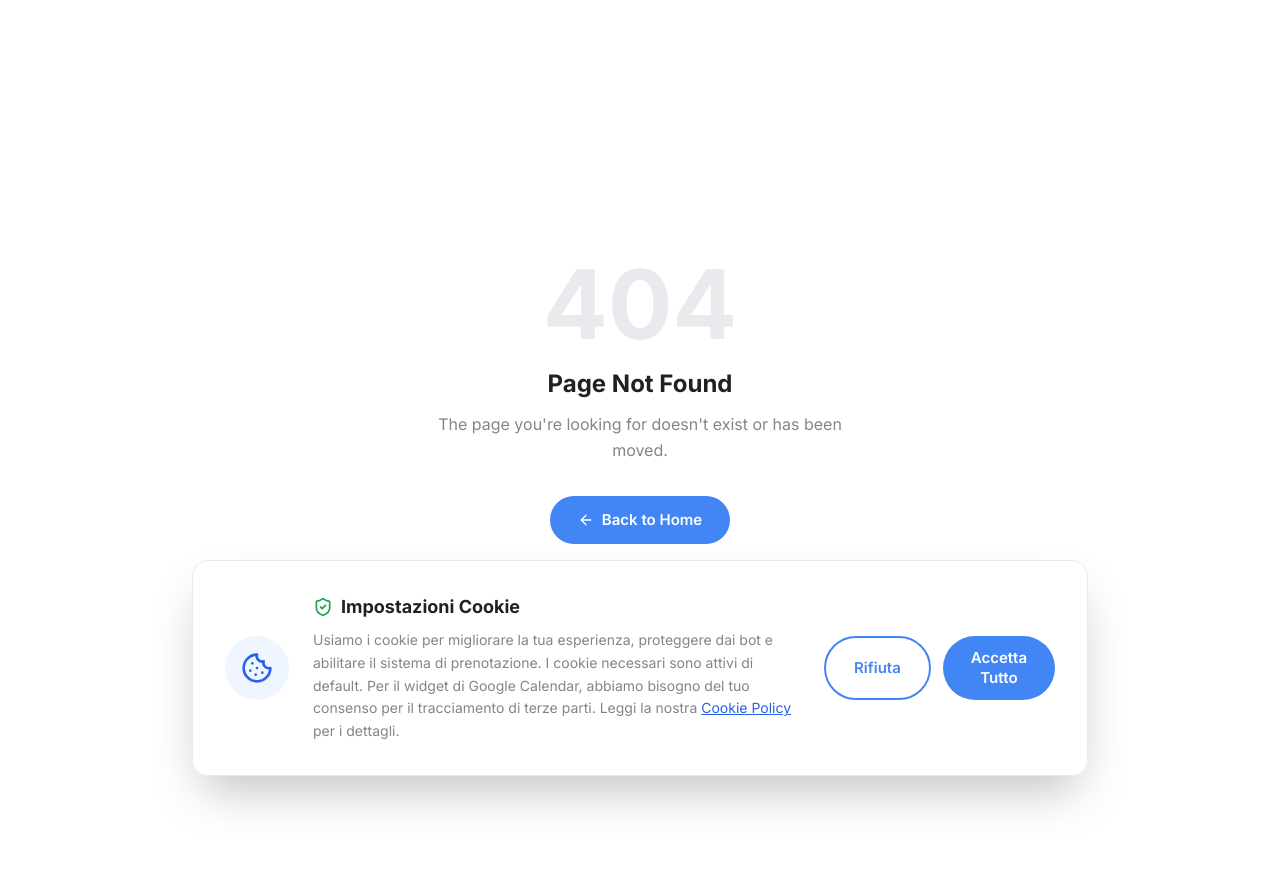
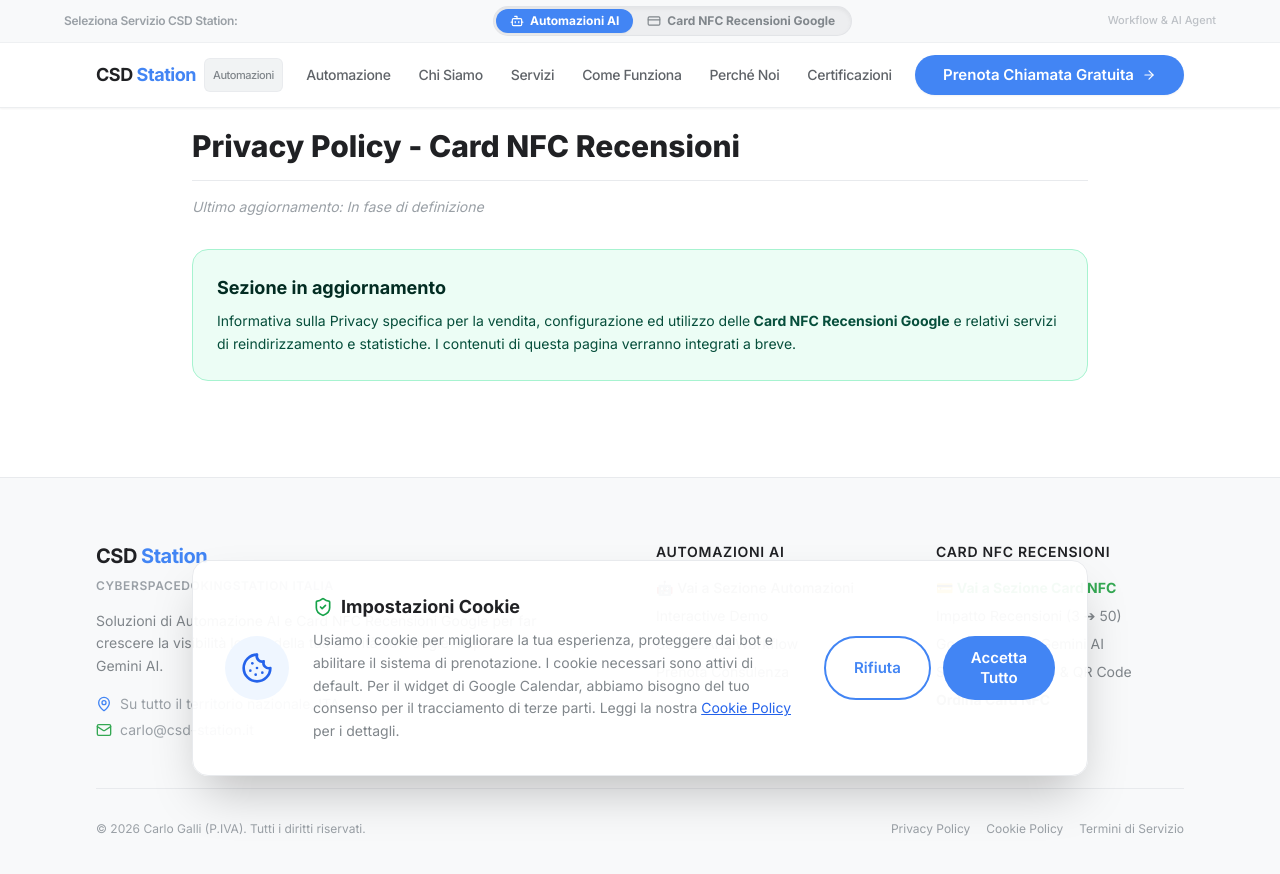
Before and after one commit to TheRealGalli/csd.station.italia, a React (Vite) app: page /nfc/privacy-policy in a window 1280 px wide. Shown: the top 874 px of the page. Before the commit the page ends 800 px from the top, so only its background shows below. Built offline with nearby package versions, Linux system fonts and the light colour scheme; the HTML template or start-up script is replaced by a standard one.

Commit message:
Aggiornamento TOS, Privacy Policy GDPR e sezioni dinamiche Automazioni/NFC

```diff
--- a/src/App.tsx
+++ b/src/App.tsx
@@ -3,6 +3,8 @@
 import NotFound from "./pages/NotFound";
 import PrivacyPolicy from "./pages/PrivacyPolicy";
 import TermsOfService from "./pages/TermsOfService";
+import NfcPrivacyPolicy from "./pages/NfcPrivacyPolicy";
+import NfcTermsOfService from "./pages/NfcTermsOfService";
 import { CookiePolicy } from "./pages/CookiePolicy";
 import { CookieBanner } from "./components/CookieBanner";
 
@@ -17,6 +19,10 @@
         <Route path="/" element={<Index />} />
         <Route path="/privacy-policy" element={<PrivacyPolicy />} />
         <Route path="/terms-of-service" element={<TermsOfService />} />
+        <Route path="/nfc/privacy-policy" element={<NfcPrivacyPolicy />} />
+        <Route path="/nfc/terms-of-service" element={<NfcTermsOfService />} />
+        <Route path="/privacy-policy-nfc" element={<NfcPrivacyPolicy />} />
+        <Route path="/terms-of-service-nfc" element={<NfcTermsOfService />} />
         <Route path="/cookie-policy" element={<CookiePolicy />} />
         <Route path="*" element={<NotFound />} />
       </Routes>
--- a/src/components/Footer.tsx
+++ b/src/components/Footer.tsx
@@ -6,9 +6,12 @@
   const currentYear = new Date().getFullYear();
   const location = useLocation();
   const isHomePage = location.pathname === "/";
-  const { setMode } = useSiteMode();
+  const { mode, setMode } = useSiteMode();
 
   const getHref = (href: string) => (isHomePage ? href : `/${href}`);
+  const privacyPolicyHref = mode === "nfc" ? "/nfc/privacy-policy?mode=nfc" : "/privacy-policy?mode=automazioni";
+  const termsOfServiceHref = mode === "nfc" ? "/nfc/terms-of-service?mode=nfc" : "/terms-of-service?mode=automazioni";
+  const cookiePolicyHref = isHomePage ? `/cookie-policy?mode=${mode}` : `/cookie-policy?mode=${mode}`;
 
   return (
     <footer className="border-t border-gray-200 bg-gray-50" id="footer">
@@ -97,13 +100,13 @@
             © {currentYear} Carlo Galli (P.IVA). Tutti i diritti riservati.
           </p>
           <div className="flex items-center gap-4 text-xs text-gray-500">
-            <Link to="/privacy-policy" className="hover:text-gray-700 transition-colors">
+            <Link to={privacyPolicyHref} className="hover:text-gray-700 transition-colors">
               Privacy Policy
             </Link>
-            <Link to="/cookie-policy" className="hover:text-gray-700 transition-colors">
+            <Link to={cookiePolicyHref} className="hover:text-gray-700 transition-colors">
               Cookie Policy
             </Link>
-            <Link to="/terms-of-service" className="hover:text-gray-700 transition-colors">
+            <Link to={termsOfServiceHref} className="hover:text-gray-700 transition-colors">
               Termini di Servizio
             </Link>
           </div>
--- /dev/null
+++ b/src/pages/NfcPrivacyPolicy.tsx
@@ -0,0 +1,34 @@
+import { Header } from "@/components/Header";
+import { Footer } from "@/components/Footer";
+
+const NfcPrivacyPolicy = () => {
+  return (
+    <div className="min-h-screen bg-white flex flex-col">
+      <Header />
+      <main className="flex-grow pt-32 pb-16 px-6 lg:px-8">
+        <div className="max-w-4xl mx-auto prose prose-emerald prose-sm sm:prose-base lg:prose-lg text-gray-700">
+          <h1 className="text-3xl font-extrabold text-gray-900 mb-4 border-b pb-4">
+            Privacy Policy - Card NFC Recensioni
+          </h1>
+          <p className="text-sm text-gray-500 mb-8 italic">
+            Ultimo aggiornamento: In fase di definizione
+          </p>
+
+          <div className="bg-emerald-50 border border-emerald-200 rounded-2xl p-6 mb-8 text-emerald-900">
+            <h2 className="text-lg font-bold text-emerald-950 mt-0 mb-2">
+              Sezione in aggiornamento
+            </h2>
+            <p className="text-sm leading-relaxed mb-0">
+              Informativa sulla Privacy specifica per la vendita, configurazione ed utilizzo delle
+              <strong> Card NFC Recensioni Google</strong> e relativi servizi di reindirizzamento e statistiche.
+              I contenuti di questa pagina verranno integrati a breve.
+            </p>
+          </div>
+        </div>
+      </main>
+      <Footer />
+    </div>
+  );
+};
+
+export default NfcPrivacyPolicy;
--- /dev/null
+++ b/src/pages/NfcTermsOfService.tsx
@@ -0,0 +1,34 @@
+import { Header } from "@/components/Header";
+import { Footer } from "@/components/Footer";
+
+const NfcTermsOfService = () => {
+  return (
+    <div className="min-h-screen bg-white flex flex-col">
+      <Header />
+      <main className="flex-grow pt-32 pb-16 px-6 lg:px-8">
+        <div className="max-w-4xl mx-auto prose prose-emerald prose-sm sm:prose-base lg:prose-lg text-gray-700">
+          <h1 className="text-3xl font-extrabold text-gray-900 mb-4 border-b pb-4">
+            Termini di Servizio - Card NFC Recensioni
+          </h1>
+          <p className="text-sm text-gray-500 mb-8 italic">
+            Ultimo aggiornamento: In fase di definizione
+          </p>
+
+          <div className="bg-emerald-50 border border-emerald-200 rounded-2xl p-6 mb-8 text-emerald-900">
+            <h2 className="text-lg font-bold text-emerald-950 mt-0 mb-2">
+              Sezione in aggiornamento
+            </h2>
+            <p className="text-sm leading-relaxed mb-0">
+              Termini di Servizio specifici per l'acquisto, la fornitura e l'utilizzo delle
+              <strong> Card NFC Recensioni Google</strong> e relativi servizi di supporto e reportistica.
+              I contenuti di questa pagina verranno integrati a breve.
+            </p>
+          </div>
+        </div>
+      </main>
+      <Footer />
+    </div>
+  );
+};
+
+export default NfcTermsOfService;
--- a/src/pages/PrivacyPolicy.tsx
+++ b/src/pages/PrivacyPolicy.tsx
@@ -42,7 +42,7 @@
           <ul>
             <li><strong>Dati forniti volontariamente dall'utente per la prenotazione:</strong> Quando prenoti una consulenza gratuita tramite il modulo di prenotazione basato su Google Calendar, che è integrato o linkato dal nostro sito (<code>csd-station.it</code>), ma gestito tramite l'infrastruttura Google Workspace di <code>csd-station.com</code> (CyberSpaceDokingStation LLC), raccogliamo il tuo nome, cognome, indirizzo email e qualsiasi altra informazione che scegli di fornire nel campo note o richiesta.</li>
             <li><strong>Dati raccolti tramite comunicazioni successive:</strong> Dopo la prenotazione, potremmo raccogliere ulteriori dati personali tramite comunicazioni via email (utilizzando sia <code>carlo@csd-station.it</code> che <code>carlo@csd-station.com</code> su Gmail), moduli Google (Google Forms) o fogli di calcolo (Google Sheets) per la gestione delle consulenze, la profilazione delle esigenze e l'erogazione dei nostri servizi. Questi dati possono includere informazioni relative alle tue esigenze professionali, dettagli del progetto e altri dati pertinenti alla nostra collaborazione.</li>
-            <li><strong>Dati raccolti da fonti pubbliche per finalità di contatto (B2B):</strong> Raccogliamo dati professionali pubblicamente accessibili (come nomi, email aziendali, numeri di telefono e URL di siti web) tramite piattaforme come Google Maps o siti web aziendali. Questi dati vengono utilizzati esclusivamente per l'invio di proposte di consulenza personalizzate.</li>
+            <li><strong>Dati raccolti da fonti pubbliche per finalità di contatto (B2B):</strong> Raccogliamo dati professionali pubblicamente accessibili (come nomi, email aziendali, numeri di telefono e URL di siti web) tramite piattaforme pubbliche quali Google Maps o registri aziendali. Questi dati vengono utilizzati esclusivamente per l'invio di proposte di consulenza e soluzioni automatizzate personalizzate a soggetti B2B.</li>
             <li><strong>Dati di navigazione e cookie:</strong> Anche se il nostro sito è statico, l'integrazione di servizi di terze parti come Google Calendar e l'eventuale utilizzo di strumenti di analisi (se attivati) possono comportare la raccolta di dati di navigazione e l'installazione di cookie sul tuo dispositivo. Per maggiori dettagli, consulta la nostra <strong>Cookie Policy</strong>.</li>
           </ul>
 
@@ -51,8 +51,8 @@
           <ul>
             <li><strong>Gestione delle prenotazioni:</strong> Per gestire e confermare le tue prenotazioni di consulenza gratuita, anche se la prenotazione avviene tramite l'infrastruttura di <code>csd-station.com</code>.</li>
             <li><strong>Comunicazioni e assistenza:</strong> Per contattarti in merito alle tue prenotazioni, rispondere alle tue richieste e fornirti assistenza, utilizzando le email <code>carlo@csd-station.it</code> e <code>carlo@csd-station.com</code>.</li>
-            <li><strong>Erogazione dei servizi:</strong> Per comprendere le tue esigenze e fornirti i servizi richiesti, anche attraverso l'utilizzo di strumenti e funzionalità di Google Workspace (gestiti tramite <code>csd-station.com</code>), inclusi form, analisi di dati e, se del caso, funzionalità di intelligenza artificiale per ottimizzare l'offerta.</li>
-            <li><strong>Analisi e Proposta Commerciale Personalizzata:</strong> Utilizziamo i dati pubblici raccolti per analizzare la presenza digitale dei potenziali clienti tramite strumenti di intelligenza artificiale integrati in Google Workspace, al fine di generare comunicazioni di primo contatto pertinenti e di valore professionale.</li>
+            <li><strong>Erogazione dei servizi:</strong> Per comprendere le tue esigenze e fornirti i servizi richiesti, anche attraverso l'utilizzo di strumenti e funzionalità dell'ambiente Google Workspace, Google Apps Script e Google Cloud Platform (gestiti tramite <code>csd-station.com</code>), inclusi form, analisi di dati e funzionalità di intelligenza artificiale per ottimizzare l'offerta.</li>
+            <li><strong>Analisi e Proposta Commerciale Personalizzata (Cold Outreach B2B):</strong> Utilizziamo i dati pubblici raccolti per analizzare la presenza digitale dei potenziali clienti professionali tramite strumenti di intelligenza artificiale integrati nell'ecosistema Google Workspace, Google Apps Script e Google Cloud Platform, al fine di generare comunicazioni di primo contatto pertinenti e di valore. Tale contatto è sempre accompagnato da un'informativa chiara al primo invio e da un'opzione di opt-out immediato e semplificato.</li>
             <li><strong>Adempimento di obblighi legali:</strong> Per adempiere a qualsiasi obbligo legale o regolamentare applicabile alla nostra attività italiana.</li>
           </ul>
 
@@ -61,19 +61,19 @@
           <ul>
             <li><strong>Esecuzione di misure precontrattuali o contrattuali:</strong> Il trattamento è necessario per dare seguito alla tua richiesta di prenotazione e per fornirti i servizi richiesti (Art. 6, par. 1, lett. b) GDPR).</li>
             <li><strong>Consenso:</strong> Per l'installazione di cookie non essenziali e, in alcuni casi, per specifiche finalità di marketing o profilazione, richiederemo il tuo consenso esplicito (Art. 6, par. 1, lett. a) GDPR).</li>
-            <li><strong>Interesse legittimo:</strong> Il trattamento è necessario per il perseguimento del nostro legittimo interesse a gestire e migliorare i nostri servizi, a prevenire frodi e a garantire la sicurezza delle nostre operazioni, sempre nel rispetto dei tuoi diritti e libertà fondamentali (Art. 6, par. 1, lett. f) GDPR).</li>
+            <li><strong>Interesse legittimo:</strong> Il trattamento è necessario per il perseguimento del nostro legittimo interesse a gestire e migliorare i nostri servizi, a prevenire frodi, a svolgere attività di contatto B2B personalizzato e a garantire la sicurezza delle nostre operazioni (Art. 6, par. 1, lett. f) GDPR). Per l'attività di contatto B2B basata su dati pubblici, il Titolare ha svolto e formalizzato una specifica valutazione di bilanciamento degli interessi (<strong>Legitimate Interest Assessment - LIA</strong>), assicurando che le aspettative dei soggetti professionali siano rispettate e garantendo sempre l'informativa al primo contatto e l'esercizio dell'opt-out immediato.</li>
             <li><strong>Obbligo legale:</strong> Il trattamento è necessario per adempiere a un obbligo legale al quale siamo soggetti (Art. 6, par. 1, lett. c) GDPR).</li>
           </ul>
 
           <h2 className="text-xl font-bold text-gray-900 mt-8 mb-4">6. Modalità del Trattamento e Sicurezza dei Dati</h2>
           <p>
-            Il trattamento dei dati personali avviene principalmente tramite strumenti informatici e telematici. Per tutte le operazioni di raccolta, archiviazione ed elaborazione dei dati, ci affidiamo interamente ai servizi di Google Workspace, gestiti attraverso l'account di <strong>CyberSpaceDokingStation LLC (<code>csd-station.com</code>)</strong> e l'account <strong>CyberSpaceDokingStation Italia (<code>csd-station.it</code>)</strong>.
+            Il trattamento dei dati personali avviene principalmente tramite strumenti informatici e telematici. Per tutte le operazioni di raccolta, archiviazione ed elaborazione dei dati, ci affidiamo interamente ai servizi dell'ambiente Google Workspace, Google Apps Script e Google Cloud Platform, gestiti attraverso l'account di <strong>CyberSpaceDokingStation LLC (<code>csd-station.com</code>)</strong> e l'account <strong>CyberSpaceDokingStation Italia (<code>csd-station.it</code>)</strong>.
           </p>
           <p>
-            Il trattamento include l'utilizzo di funzionalità di intelligenza artificiale integrate esclusivamente nell'ambiente Google Workspace Studio. Tale processo avviene senza l'ausilio di API esterne o piattaforme terze al di fuori del perimetro di sicurezza di Google, garantendo che i dati non vengano utilizzati per l'addestramento di modelli pubblici e che rimangano protetti all'interno dell'infrastruttura certificata.
+            Il trattamento include l'utilizzo di funzionalità di intelligenza artificiale integrate esclusivamente nell'ambiente Google Workspace, Google Apps Script e Google Cloud Platform. Tale processo avviene senza l'ausilio di API esterne o piattaforme terze al di fuori del perimetro di sicurezza di Google, garantendo che i dati non vengano utilizzati per l'addestramento di modelli pubblici e che rimangano protetti all'interno dell'infrastruttura certificata.
           </p>
           <p>
-            Google, in qualità di nostro Responsabile del Trattamento (e sub-Responsabile per CyberSpaceDokingStation LLC), si impegna a garantire la conformità al GDPR e ha adottato misure tecniche e organizzative adeguate per proteggere i tuoi dati. Carlo Galli (P.IVA) ha stipulato un accordo di trattamento dati con CyberSpaceDokingStation LLC, e quest'ultima ha accettato il Cloud Data Processing Addendum (CDPA) di Google, che include le Clausole Contrattuali Standard (SCCs) approvate dall'UE, garantendo un adeguato livello di protezione anche in caso di trasferimenti di dati al di fuori dell'Unione Europea. Google aderisce inoltre all'EU-U.S. Data Privacy Framework (DPF).
+            Google, in qualità di sub-Responsabile del Trattamento, si impegna a garantire la conformità al GDPR e ha adottato misure tecniche e organizzative adeguate per proteggere i tuoi dati. Tra Carlo Galli (P.IVA) e CyberSpaceDokingStation LLC sono state stipulate le Clausole Contrattuali Standard (SCCs - Standard Contractual Clauses) approvate dalla Commissione Europea per disciplinare l'affidamento del trattamento ed il trasferimento dei dati. Inoltre, CyberSpaceDokingStation LLC ha accettato il Cloud Data Processing Addendum (CDPA) di Google LLC, mentre Google LLC aderisce al Data Privacy Framework (DPF) UE-USA.
           </p>
 
           <h2 className="text-xl font-bold text-gray-900 mt-8 mb-4">7. Destinatari dei Dati</h2>
@@ -87,8 +87,12 @@
 
           <h2 className="text-xl font-bold text-gray-900 mt-8 mb-4">8. Trasferimento Dati Extra-UE</h2>
           <p>
-            I tuoi dati personali raccolti tramite <code>csd-station.it</code> saranno trasferiti al di fuori dell'Unione Europea, in particolare verso gli Stati Uniti, dove ha sede la CyberSpaceDokingStation LLC e dove sono localizzati alcuni dei server di Google. Tale trasferimento è legittimato dall'adozione del Cloud Data Processing Addendum (CDPA) di Google da parte di CyberSpaceDokingStation LLC, che incorpora le Clausole Contrattuali Standard (SCCs) approvate dalla Commissione Europea, e dall'adesione di Google all'EU-U.S. Data Privacy Framework (DPF), garantendo un livello di protezione adeguato per i dati trasferiti.
+            I tuoi dati personali raccolti tramite <code>csd-station.it</code> potranno essere trasferiti al di fuori dell'Unione Europea, in particolare verso gli Stati Uniti, dove ha sede CyberSpaceDokingStation LLC e dove sono localizzati i server di Google LLC. Tale trasferimento avviene nel pieno rispetto del Capo V del GDPR ed è garantito dai seguenti strumenti giuridici:
           </p>
+          <ul>
+            <li><strong>Per CyberSpaceDokingStation LLC:</strong> L'affidamento dei trattamenti e il trasferimento dei dati sono regolati dalle <strong>Clausole Contrattuali Standard (SCCs - Standard Contractual Clauses)</strong> approvate dalla Commissione Europea e stipulate direttamente tra Carlo Galli (P.IVA) e la LLC.</li>
+            <li><strong>Per Google LLC:</strong> Il trasferimento è disciplinato dal Cloud Data Processing Addendum (CDPA) e dall'adesione di Google LLC all'<strong>EU-U.S. Data Privacy Framework (DPF)</strong>, garantendo un livello di protezione adeguato ed equivalente a quello europeo.</li>
+          </ul>
 
           <h2 className="text-xl font-bold text-gray-900 mt-8 mb-4">9. Periodo di Conservazione dei Dati</h2>
           <p>
--- a/src/pages/TermsOfService.tsx
+++ b/src/pages/TermsOfService.tsx
@@ -19,16 +19,16 @@
           <ul>
             <li><strong>Carlo Galli (P.IVA 01630510525)</strong>: Sono i riferimenti legali e fiscali del professionista.</li>
             <li><strong>CSD Station Italia</strong>: È il brand e il portale web utilizzato dal Fornitore per la propria attività.</li>
-            <li><strong>Automazione</strong>: Si riferisce a una singola routine o flusso di lavoro automatizzato sviluppato utilizzando Google Workspace Studio, che si integra con applicazioni di Google Workspace.</li>
+            <li><strong>Automazione</strong>: Si riferisce a una singola routine o flusso di lavoro automatizzato sviluppato utilizzando l'ambiente Google Workspace, Google Apps Script e Google Cloud Platform, che si integra con applicazioni di Google Workspace.</li>
             <li><strong>Asset</strong>: Si riferisce all'insieme completo di automazioni, fogli di calcolo collegati, configurazioni, dati e ambiente Google Workspace (es. account automazioni@dominio.com) fornito e implementato dal Fornitore per il Cliente, come soluzione integrata.</li>
           </ul>
 
           <h2 className="text-xl font-bold text-gray-900 mt-8 mb-4">1. Servizi Offerti</h2>
           <p>
-            CSD Station Italia è specializzata nella fornitura di servizi professionali di consulenza e sviluppo di soluzioni automatizzate basate principalmente sull'ecosistema Google Workspace Studio. Il nostro obiettivo è ottimizzare i processi e introdurre automazioni intelligenti per i nostri clienti.
+            CSD Station Italia è specializzata nella fornitura di servizi professionali di consulenza e sviluppo di soluzioni automatizzate basate principalmente sull'ecosistema Google Workspace, Google Apps Script e Google Cloud Platform. Il nostro obiettivo è ottimizzare i processi e introdurre automazioni intelligenti per i nostri clienti.
           </p>
           <p>
-            Il sito web <code>csd-station.it</code> funge principalmente da piattaforma informativa e di contatto per presentare le nostre capacità e facilitare la prenotazione di consulenze iniziali, focalizzate sulla creazione di automazioni e l'ottimizzazione tramite Google Workspace Studio.
+            Il sito web <code>csd-station.it</code> funge principalmente da piattaforma informativa e di contatto per presentare le nostre capacità e facilitare la prenotazione di consulenze iniziali, focalizzate sulla creazione di automazioni e l'ottimizzazione tramite strumenti dell'ecosistema Google Workspace, Google Apps Script e Google Cloud Platform.
           </p>
           <p>
             <strong>Nota bene:</strong> L'erogazione di servizi professionali di consulenza, sviluppo e implementazione di Asset è regolata da uno specifico <strong>Accordo di Servizio e Proposta Tecnica per Asset</strong> (di seguito "Accordo di Servizio"), sottoscritto tra le Parti. Tale Accordo di Servizio, che prevale sui presenti Termini generali per quanto riguarda le specifiche del progetto, include anche le disposizioni relative al trattamento dei dati personali (DPA) ai sensi del GDPR, ove applicabile.
@@ -58,7 +58,6 @@
           <ul>
             <li>Utilizzare il sito web o i servizi per scopi illegali o non autorizzati.</li>
             <li>Tentare di decodificare, decompilare o disassemblare qualsiasi software che compone o fa parte delle soluzioni fornite, se non espressamente autorizzato nell'Accordo di Servizio.</li>
-            <li><strong>Contatti B2B:</strong> Nelle comunicazioni professionali svolte dal Fornitore, ogni comunicazione include una chiara informativa sull'origine dei dati e un meccanismo di opposizione (Opt-out) tramite risposta diretta (es. "CANCELLAMI").</li>
           </ul>
 
           <h2 className="text-xl font-bold text-gray-900 mt-8 mb-4">6. Riservatezza</h2>
```
